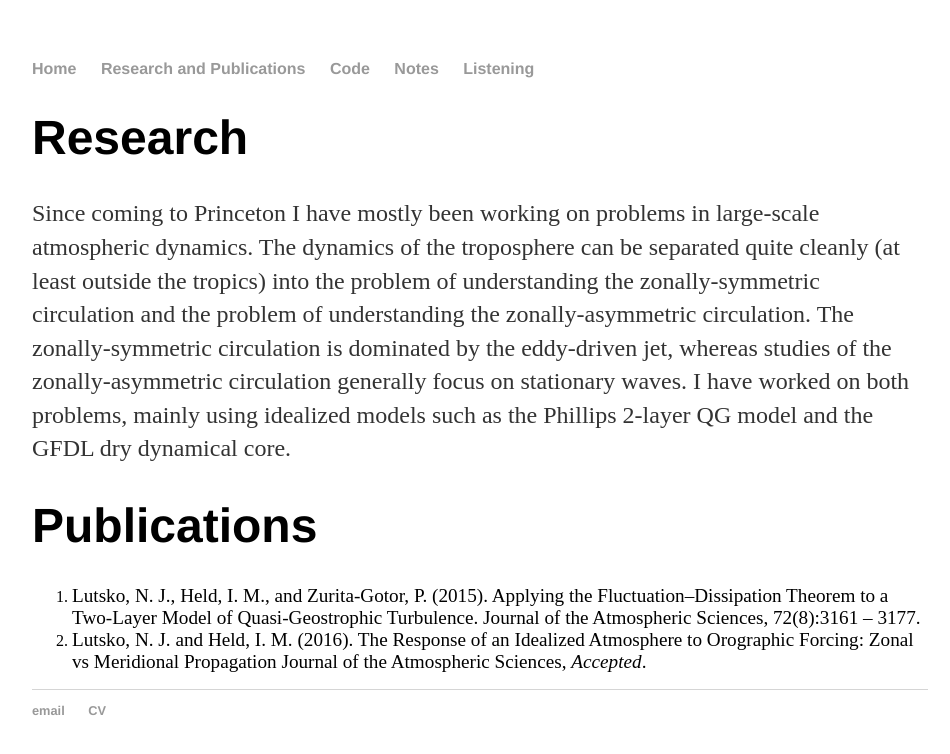
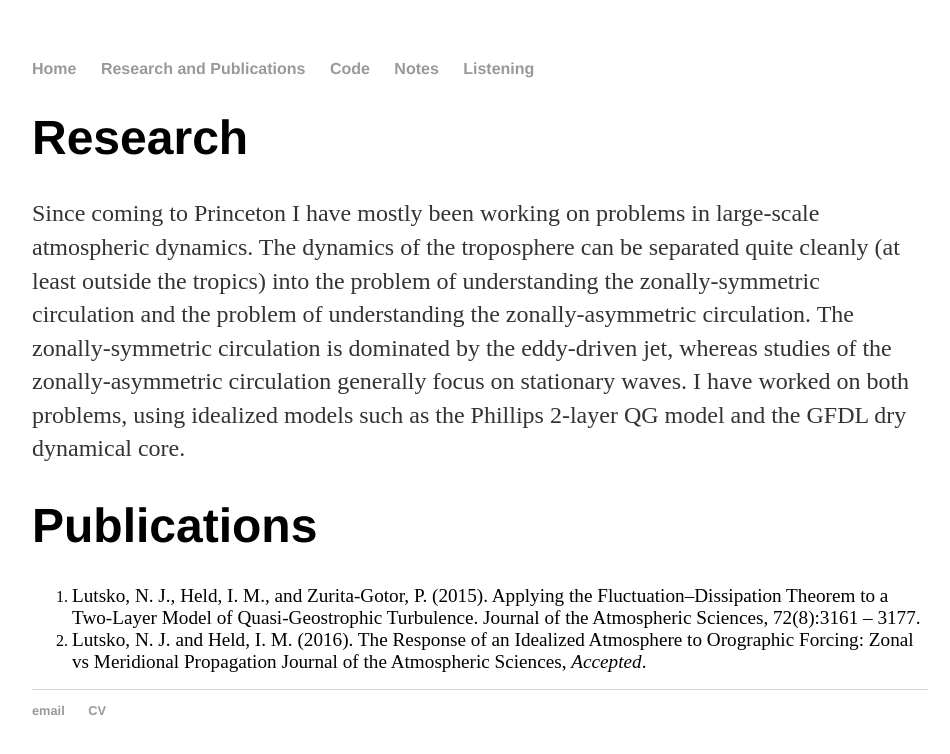
Before and after one commit to nicklutsko/nicklutsko.github.io, a Jekyll site: the page built from research/index.html, in a window 1280 px wide. Shown: the top 754 px of the page, without its empty margins (160-1110 px from the left). Built offline with Jekyll 4.4.1, drawn with Linux system fonts in a browser that asks for light colours.

Commit message:
Research interests

```diff
--- a/research/index.html
+++ b/research/index.html
@@ -5,7 +5,7 @@
 
 		<div class="research">
 			<h1>Research</h1>
-			<p>Since coming to Princeton I have mostly been working on problems in large-scale atmospheric dynamics. The dynamics of the troposphere can be separated quite cleanly (at least outside the tropics) into the problem of understanding the zonally-symmetric circulation and the problem of understanding the zonally-asymmetric circulation. The zonally-symmetric circulation is dominated by the eddy-driven jet, whereas studies of the zonally-asymmetric circulation generally focus on stationary waves. I have worked on both problems, mainly using idealized models such as the Phillips 2-layer QG model and the GFDL dry dynamical core.</p>
+			<p>Since coming to Princeton I have mostly been working on problems in large-scale atmospheric dynamics. The dynamics of the troposphere can be separated quite cleanly (at least outside the tropics) into the problem of understanding the zonally-symmetric circulation and the problem of understanding the zonally-asymmetric circulation. The zonally-symmetric circulation is dominated by the eddy-driven jet, whereas studies of the zonally-asymmetric circulation generally focus on stationary waves. I have worked on both problems, using idealized models such as the Phillips 2-layer QG model and the GFDL dry dynamical core.</p>
 			<h1>Publications</h1>
 			<ol>
 			  <li><big>Lutsko, N. J., Held, I. M., and Zurita-Gotor, P. (2015). Applying the Fluctuation–Dissipation Theorem to a Two-Layer Model of Quasi-Geostrophic Turbulence. Journal
```
